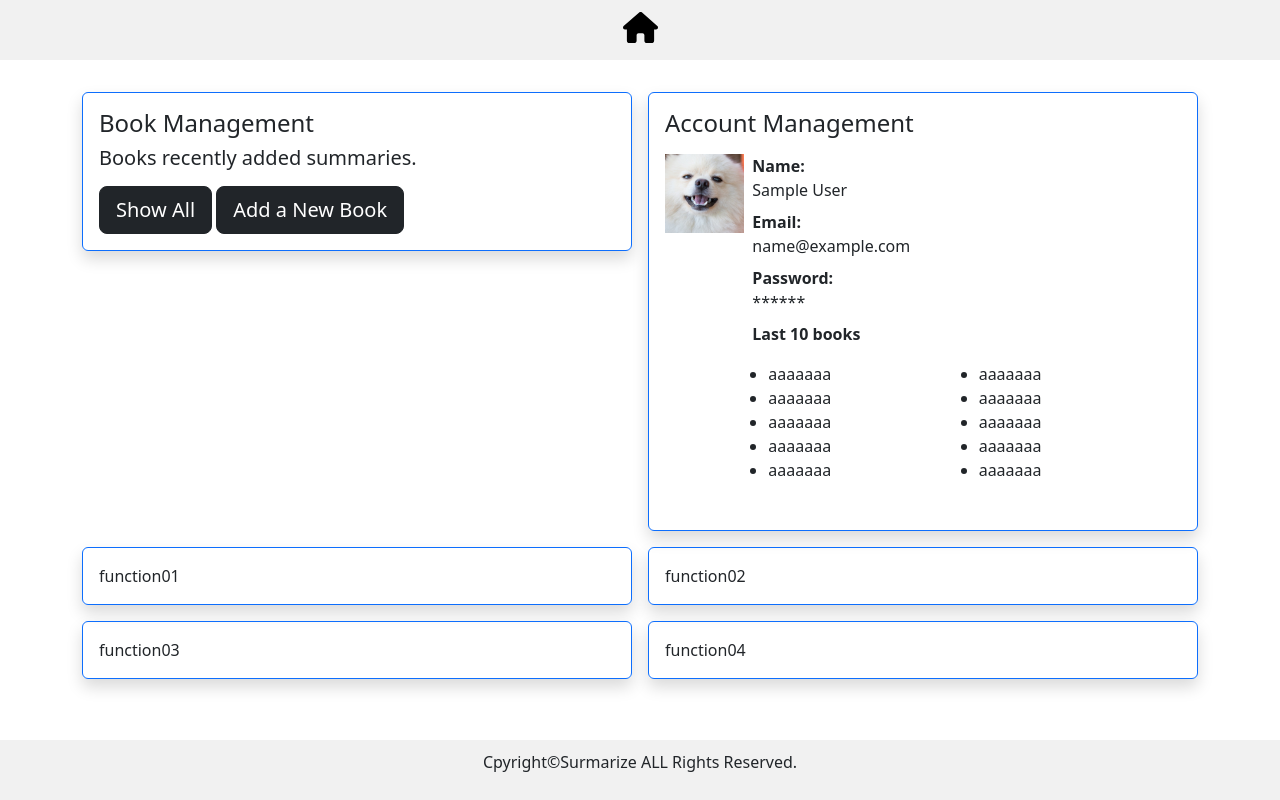
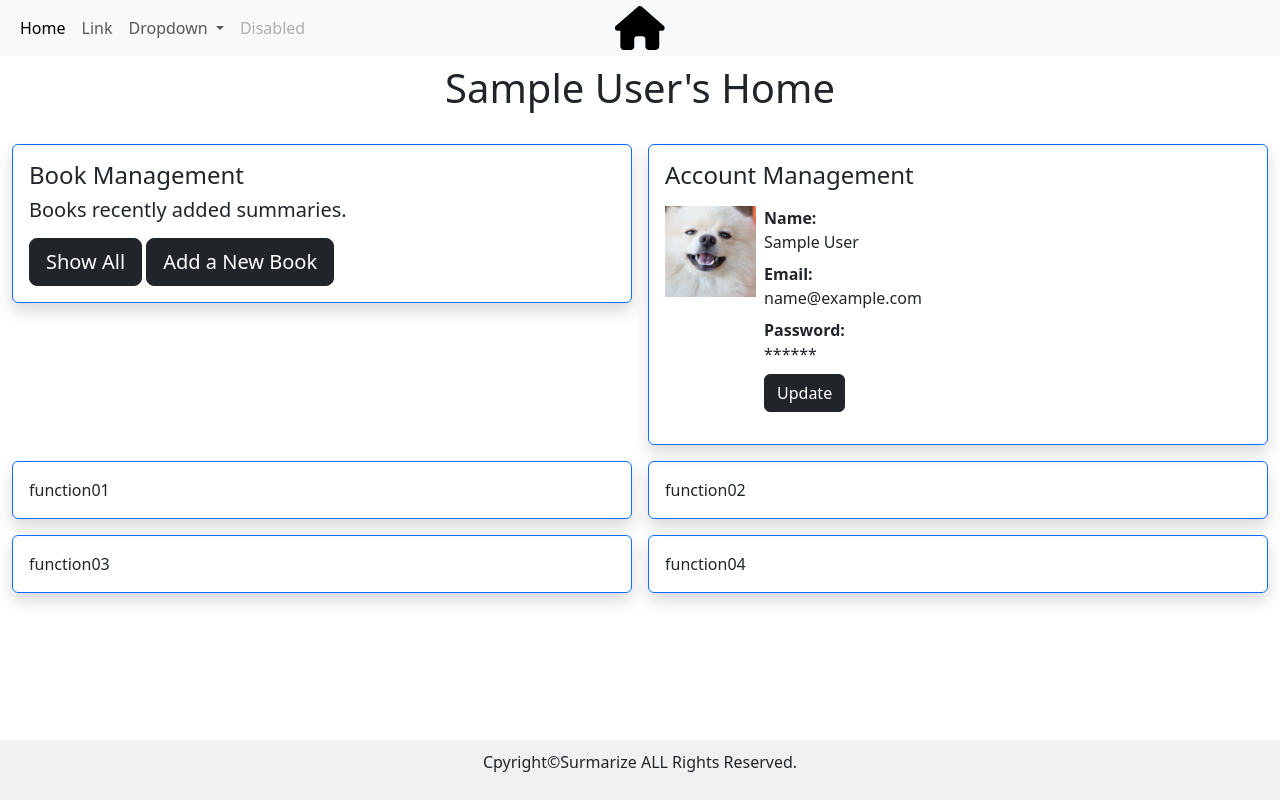
Before and after one commit to nakano-tsukasa/nakanotsukasa-Portfolio, a Flask app: page /account in a window 1280 px wide. Run offline with Flask 3, Linux system fonts and the light colour scheme; the visitor is signed in with stand-in values (Sample User, id 1); data that the repository does not hold is empty.

Commit message:
set home icon on navbar

```diff
--- a/static/css/styles.css
+++ b/static/css/styles.css
@@ -1,4 +1,4 @@
-/* headerを常に画面の最下部に表示する */
+/* footerを常に画面の最下部に表示する */
 
 .wrapper {
     min-height: 100vh;
@@ -17,11 +17,29 @@ footer {
 /* headerを上部に表示 */
 header {
     position: relative;
-    display: flex;
-    justify-content: center;
     background: #f1f1f1;
     text-align: center;
     padding: 10px 0;
+}
+
+nav {
+    position: relative;
+}
+
+nav #home_btn {
+    position: absolute;
+    top: 50%;
+    left: 50%;
+    transform: translate(-50%, -50%);
+    display: flex; /* Flexbox を使用して中央揃え */
+    justify-content: center; /* 水平方向の中央揃え */
+    align-items: center; /* 垂直方向の中央揃え */
+    height: 100%; /* aタグの高さをnavの高さに合わせる。absoluteに設定したので、親要素の高さが明示的でない場合aタグはつぶれる可能性がある。 */
+}
+
+nav #home_btn img {
+    height: 80%;
+    width: auto;
 }
 
 /* index.html ------------------------------------------- */
--- a/templates/account.html
+++ b/templates/account.html
@@ -3,8 +3,8 @@
 
 {% block content %}
 
-<div class="container">
-
+<div class="container-fluid">
+    <h1 class="my-2 text-center">{{ current_user.name }}'s Home</h1>
     <div class="row g-3 mb-3 mt-3"> <!-- グリッド間隔を3に設定 -->
         <div class="col-md-6">
             <div class="border border-primary rounded shadow p-3">
@@ -37,25 +37,7 @@
                             <dt>Password:</dt>
                             <dd id="password">******</dd>
 
-                            <dt>Last 10 books</dt>
-                            <dd id="readinglist">
-                                <div class="row p-3">
-                                    <ul class="col-md-6 mb-0">
-                                        <li>aaaaaaa</li>
-                                        <li>aaaaaaa</li>
-                                        <li>aaaaaaa</li>
-                                        <li>aaaaaaa</li>
-                                        <li>aaaaaaa</li>
-                                    </ul>
-                                    <ul class="col-md-6 mb-0">
-                                        <li>aaaaaaa</li>
-                                        <li>aaaaaaa</li>
-                                        <li>aaaaaaa</li>
-                                        <li>aaaaaaa</li>
-                                        <li>aaaaaaa</li>
-                                    </ul>
-                                </div>
-                            </dd>
+                            <a href="###" class="btn btn-dark">Update</a>
                         </dl>
                     </div>
                 </div>
--- a/templates/base.html
+++ b/templates/base.html
@@ -13,24 +13,44 @@
 <body>
     <div class="wrapper">
         {% block header %}
-        <header>
-            <!-- navigation button -->
-            <nav>
-            </nav>
-            <!-- home button -->
-            <div>
-                <a href="{{ url_for('main.index') }}">
-                    <svg width="35" height="35" xmlns="http://www.w3.org/2000/svg" viewBox="0 0 576 512"><!--!Font Awesome Free 6.6.0 by @fontawesome - https://fontawesome.com License - https://fontawesome.com/license/free Copyright 2024 Fonticons, Inc.--><path d="M575.8 255.5c0 18-15 32.1-32 32.1l-32 0 .7 160.2c0 2.7-.2 5.4-.5 8.1l0 16.2c0 22.1-17.9 40-40 40l-16 0c-1.1 0-2.2 0-3.3-.1c-1.4 .1-2.8 .1-4.2 .1L416 512l-24 0c-22.1 0-40-17.9-40-40l0-24 0-64c0-17.7-14.3-32-32-32l-64 0c-17.7 0-32 14.3-32 32l0 64 0 24c0 22.1-17.9 40-40 40l-24 0-31.9 0c-1.5 0-3-.1-4.5-.2c-1.2 .1-2.4 .2-3.6 .2l-16 0c-22.1 0-40-17.9-40-40l0-112c0-.9 0-1.9 .1-2.8l0-69.7-32 0c-18 0-32-14-32-32.1c0-9 3-17 10-24L266.4 8c7-7 15-8 22-8s15 2 21 7L564.8 231.5c8 7 12 15 11 24z"/></svg>
-                </a>
+        <nav class="navbar navbar-expand-lg bg-body-tertiary">
+            <div class="container-fluid">
+              <!-- <a class="navbar-brand" href="#">Navbar</a> -->
+                <button class="navbar-toggler" type="button" data-bs-toggle="collapse" data-bs-target="#navbarSupportedContent" aria-controls="navbarSupportedContent" aria-expanded="false" aria-label="Toggle navigation">
+                    <span class="navbar-toggler-icon"></span>
+                </button>
+                <div class="collapse navbar-collapse" id="navbarSupportedContent">
+                    <ul class="navbar-nav me-auto mb-2 mb-lg-0">
+                        <li class="nav-item">
+                            <a class="nav-link active" aria-current="page" href="{{url_for('main.index')}}">Home</a>
+                        </li>
+                        <li class="nav-item">
+                            <a class="nav-link" href="#">Link</a>
+                        </li>
+                        <li class="nav-item dropdown">
+                            <a class="nav-link dropdown-toggle" href="#" role="button" data-bs-toggle="dropdown" aria-expanded="false">
+                            Dropdown
+                            </a>
+                            <ul class="dropdown-menu">
+                                <li><a class="dropdown-item" href="#">Action</a></li>
+                                <li><a class="dropdown-item" href="#">Another action</a></li>
+                                <li><hr class="dropdown-divider"></li>
+                                <li><a class="dropdown-item" href="#">Something else here</a></li>
+                            </ul>
+                        </li>
+                        <li class="nav-item">
+                            <a class="nav-link disabled">Disabled</a>
+                        </li>
+                    </ul>
+                    <!-- Search Area -->
+                    <!-- <form class="d-flex" role="search">
+                        <input class="form-control me-2" type="search" placeholder="Search" aria-label="Search">
+                        <button class="btn btn-outline-success" type="submit">Search</button>
+                    </form> -->
+                </div>
             </div>
-            <!-- account button -->
-            <div>
-                <a href="">
-                    <img src="" alt="">
-                    <p></p>
-                </a>
-            </div>
-        </header>
+            <a id="home_btn" href="{{url_for('main.account')}}"><img src="../static/img/house-solid.svg" alt="account_page"></a>
+        </nav>
         {% endblock %}
         <main class="content">
             {% block content %}
--- a/templates/index.html
+++ b/templates/index.html
@@ -1,3 +1,4 @@
+<!DOCTYPE html>
 {% extends 'base.html' %}
 
 {% block title %}Let's summarize your book and brain !{% endblock %}
--- a/templates/summarizer.html
+++ b/templates/summarizer.html
@@ -3,7 +3,7 @@
 
 {% block content %}
     <div class="container mt-5">
-        <h1>{{book_name}}</h1>
+        <h1 class="mb-3 text-center">BOOK TITLE: {{book_name}}</h1>
         <div class="row">
             <div class="col-12 border border-primary p-3 mb-4">
                 <h2>Summary of previous paragraphs</h2>
```
